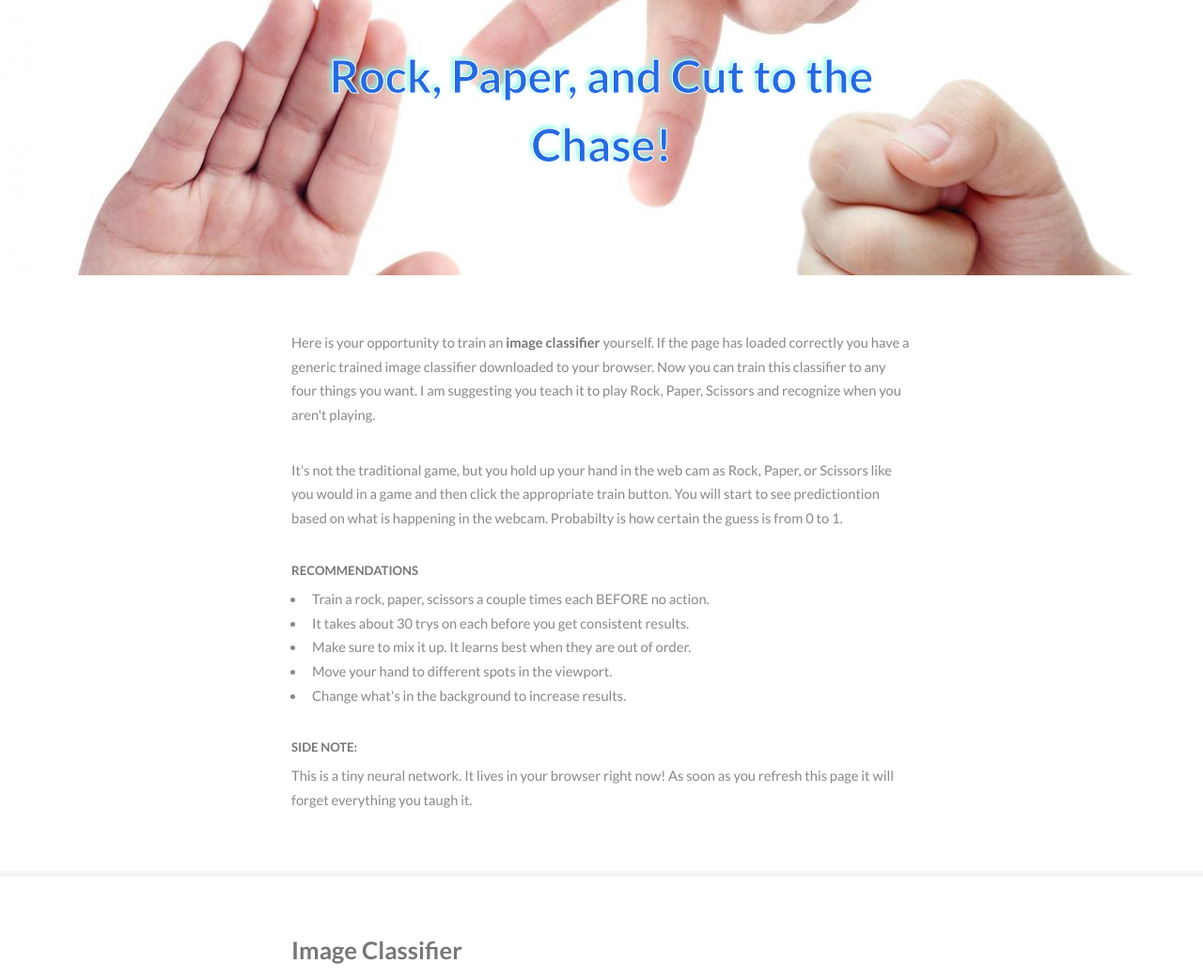
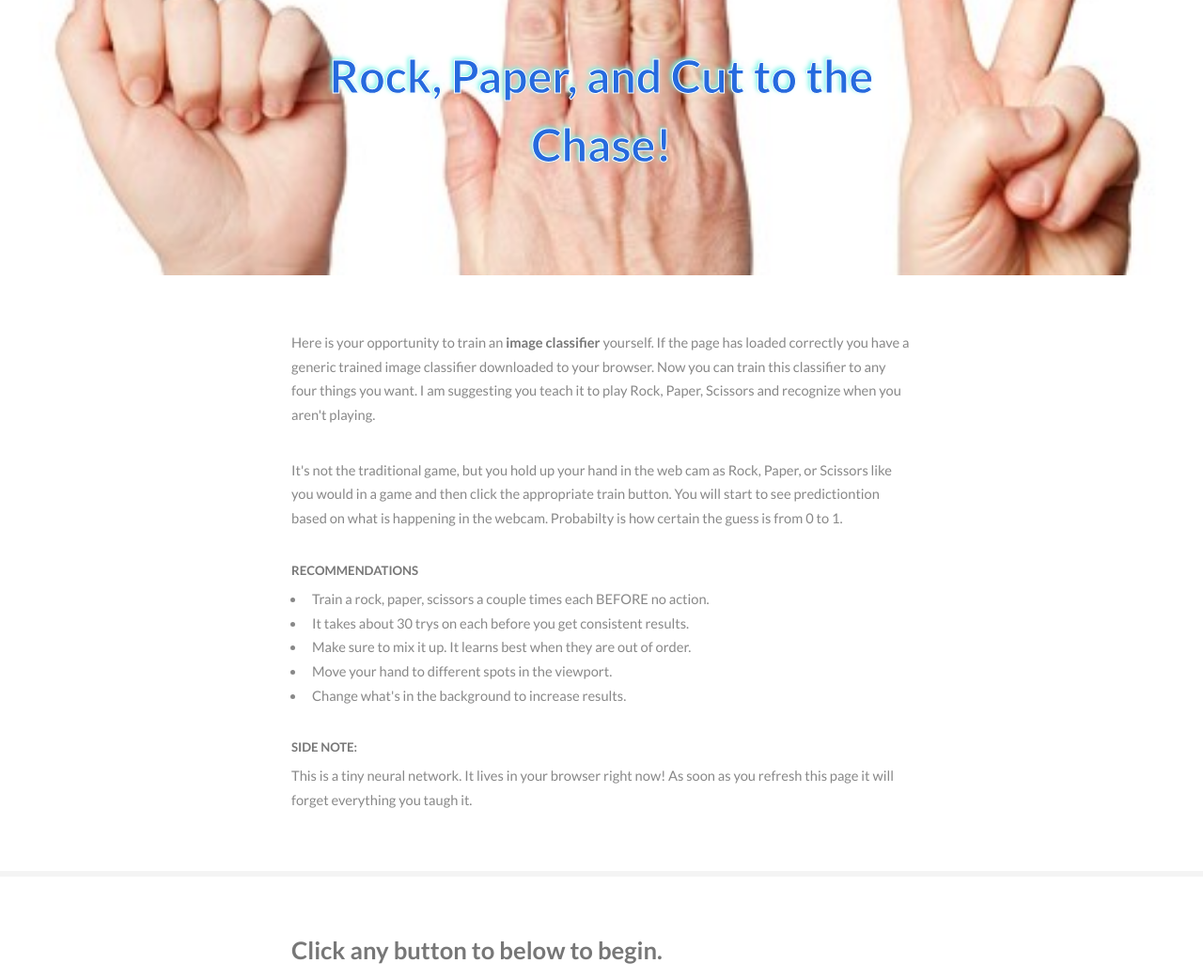
Before and after one commit to warrenrross/JS-Image-Classifier, a plain HTML site: page index.html in a window 1280 px wide. Shown: the top 1042 px of the page at 94% size. Drawn offline with Linux system fonts and the light colour scheme; a script that the page names is missing.

Commit message:
update photo and directions on main page

```diff
--- a/index.html
+++ b/index.html
@@ -26,12 +26,7 @@
 						<!-- One -->
 							<section id="one">
 								<div class="image main" data-position="center">
-									<!-- <header class="major">
-										<h2>Evolving with Data!</h2>
-
-										<h3>Welcome to my GitHub Pages!</h3>
-									</header> -->
-									<img src="images/sn-rockpaperscissor.jpg" alt="" />
+									<img src="images/banner2-rps.jpg" alt="" />
 									<div class="centered" >
 											<h2>Rock, Paper, and Cut to the Chase!</h2>
 									</div>
@@ -68,7 +63,7 @@
 
 						<section id="two">
 							<div class="container">
-								<h3>Image Classifier</h3>
+								<h3>Click any button to below to begin.</h3>
 								<div class="features">
 									<article>
 										<!-- <a href="https://warrenrross.github.io/USC_Homework-14_GeoMapping/" class="image"><img src="images/1-Logo.png" alt="" /></a> -->
```
Also changed, not shown: images/banner1-rps.png (added), images/banner2-rps.jpg (added).
